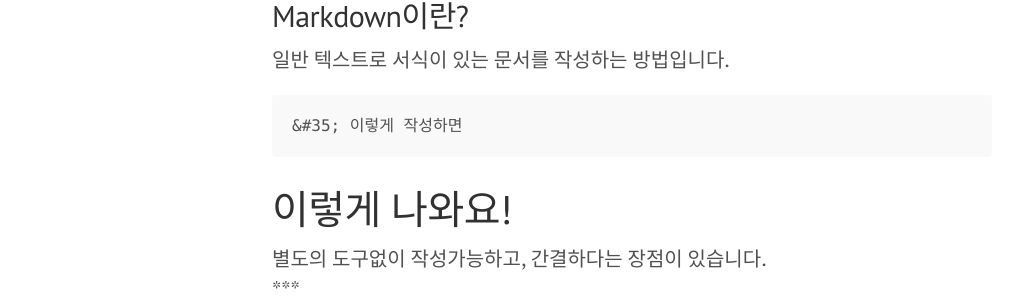
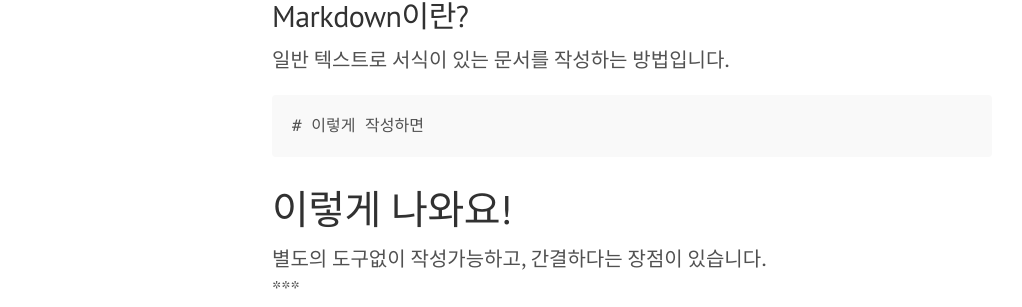
Before and after one commit to hongbuly/hongbuly.github.io, a Jekyll site: the page built from index.html, in a window 1280 px wide. Shown: the part 235-542 px from the top of the page, without its empty margins (8-1030 px from the left). Built offline with Jekyll 4.4.1, drawn with Linux system fonts in a browser that asks for light colours; the list of posts is cut into pages by our own code.

Commit message:
Update 2021-11-26-Markdown.md

```diff
--- a/_posts/2021-11-26-Markdown.md
+++ b/_posts/2021-11-26-Markdown.md
@@ -9,7 +9,7 @@ comments: true
 ## Markdown이란?
 일반 텍스트로 서식이 있는 문서를 작성하는 방법입니다.
 
-    &#35; 이렇게 작성하면
+    # 이렇게 작성하면
 
 # 이렇게 나와요!
 별도의 도구없이 작성가능하고, 간결하다는 장점이 있습니다.
```
